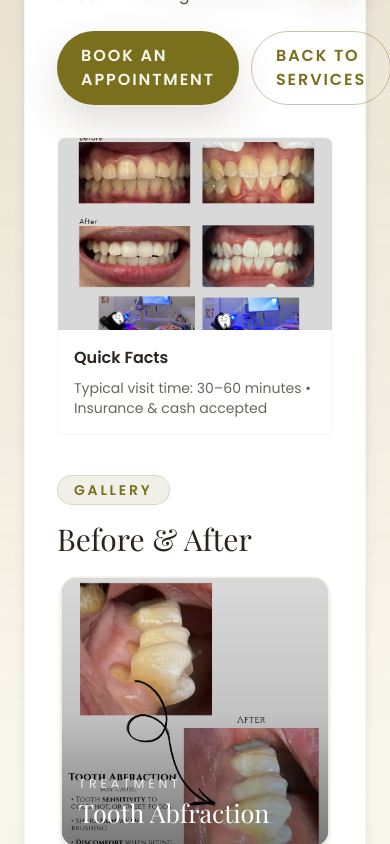
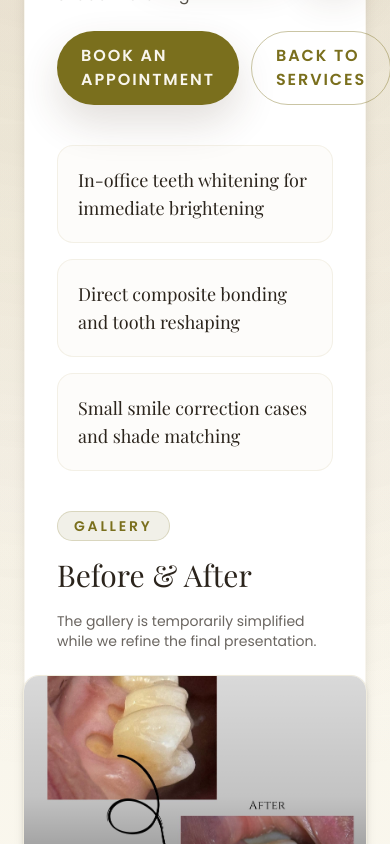
Before and after one commit to Maricklabs/jtalunan-dental-webapp, a Next.js app: page /services/cosmetic-dentistry in a window 390 px wide. Shown: the part 840-1684 px from the top of the page. Built offline with nearby package versions, Linux system fonts and the light colour scheme; a web font is replaced by a local one.

Commit message:
Refactor ServiceGallery and ServicePage components to improve gallery functionality and layout

```diff
--- a/src/app/services/[slug]/page.tsx
+++ b/src/app/services/[slug]/page.tsx
@@ -197,23 +197,21 @@ export default function ServicePage({ params }: { params: { slug: string } }) {
                   </Link>
                 </div>
               </div>
-
-              <aside className="md:w-1/3">
-                <div className="rounded-lg overflow-hidden border border-sand/30 bg-white">
-                  <div className="relative h-48">
-                    <Image src={data.gallery[0].src} alt={`${data.title} image`} fill className="object-cover" />
-                  </div>
-                  <div className="p-4">
-                    <h5 className="font-semibold">Quick Facts</h5>
-                    <p className="mt-2 text-sm text-ink/70">Typical visit time: 30–60 minutes • Insurance & cash accepted</p>
-                  </div>
-                </div>
-              </aside>
             </div>
 
-            {/* Gallery / Before & After */}
+            <div className="mt-10 grid gap-4 md:grid-cols-3">
+              {data.highlights.map((item) => (
+                <div key={item} className="rounded-2xl border border-sand/40 bg-sand/10 p-5">
+                  <p className="font-display text-lg text-ink">{item}</p>
+                </div>
+              ))}
+            </div>
+
             <div className="mt-10">
               <SectionHeading eyebrow="Gallery" title="Before & After" size="md" />
+              <p className="mt-4 max-w-3xl text-sm text-ink/70">
+                The gallery is temporarily simplified while we refine the final presentation.
+              </p>
               <div className="mt-6">
                 <ServiceGallery items={data.gallery} />
               </div>
--- a/src/components/ServiceGallery.tsx
+++ b/src/components/ServiceGallery.tsx
@@ -1,6 +1,6 @@
 "use client";
 
-import React, { useEffect, useRef, useState } from "react";
+import React, { useEffect, useState } from "react";
 import Image from "next/image";
 
 type Props = {
@@ -17,9 +17,10 @@ export default function ServiceGallery({ items, intervalMs = 3500 }: Props) {
   const [index, setIndex] = useState(0);
   const [paused, setPaused] = useState(false);
   const total = items.length;
+  const hasMultiple = total > 1;
 
   useEffect(() => {
-    if (total <= 1) return;
+    if (!hasMultiple) return;
     if (paused) return;
 
     const t = setInterval(() => {
@@ -27,14 +28,15 @@ export default function ServiceGallery({ items, intervalMs = 3500 }: Props) {
     }, intervalMs);
 
     return () => clearInterval(t);
-  }, [total, intervalMs, paused]);
+  }, [hasMultiple, intervalMs, paused]);
 
   const go = (dir: number) => {
+    if (!hasMultiple) return;
     setIndex((i) => (i + dir + total) % total);
   };
 
   const getIndex = (offset: number) => (index + offset + total) % total;
-  const cards = total > 1
+  const cards = hasMultiple
     ? [
         { item: items[getIndex(-1)], position: "left" as const },
         { item: items[getIndex(0)], position: "center" as const },
@@ -44,34 +46,35 @@ export default function ServiceGallery({ items, intervalMs = 3500 }: Props) {
 
   return (
     <div onMouseEnter={() => setPaused(true)} onMouseLeave={() => setPaused(false)}>
-      <div className="relative flex w-full items-center justify-center gap-4 px-2 sm:gap-6 sm:px-0">
+      <div className="relative flex w-full items-center justify-center gap-2 px-0 sm:gap-6 sm:px-2">
         <button
           onClick={() => go(-1)}
-          className="hidden sm:flex h-12 w-12 shrink-0 items-center justify-center border border-sand/60 bg-white text-ink transition hover:bg-sand/30"
+          className={`hidden sm:flex h-12 w-12 shrink-0 items-center justify-center border border-sand/60 bg-white text-ink transition hover:bg-sand/30 ${hasMultiple ? "" : "opacity-40"}`}
           aria-label="Previous service image"
+          disabled={!hasMultiple}
         >
           <i className="fa-solid fa-chevron-left" />
         </button>
 
-        <div className="flex flex-1 items-center justify-center gap-4 sm:gap-6">
+        <div className="flex flex-1 items-center justify-center gap-3 sm:gap-6 overflow-visible">
           {cards.map(({ item, position }) => {
             const isCenter = position === "center";
             return (
               <div
                 key={`${item.src}-${position}`}
-                className={`overflow-hidden rounded-2xl border border-sand/60 bg-white transition-all duration-500 ${
+                className={`overflow-hidden rounded-2xl border border-sand/60 bg-white transition-all duration-500 ease-out ${
                   isCenter
-                    ? "z-10 w-64 scale-105 shadow-md sm:w-[34rem]"
-                    : "hidden w-56 opacity-55 sm:block sm:w-72"
+                    ? "z-10 w-[88vw] max-w-[34rem] scale-100 shadow-md sm:w-[34rem]"
+                    : "hidden w-56 opacity-55 sm:block sm:w-72 sm:scale-95"
                 }`}
               >
-                <div className={`relative w-full ${isCenter ? "h-64 sm:h-[26rem]" : "h-52 sm:h-64"}`}>
+                <div className={`relative w-full ${isCenter ? "h-60 sm:h-[26rem]" : "h-44 sm:h-64"}`}>
                   <Image
                     src={item.src}
                     alt={item.alt}
                     fill
                     className="object-cover"
-                    sizes="(max-width: 640px) 256px, 544px"
+                    sizes="(max-width: 640px) 88vw, (max-width: 1024px) 34rem, 544px"
                   />
                   <div className="absolute inset-0 bg-gradient-to-t from-black/45 via-black/10 to-transparent" />
                   {(item.eyebrow || item.title) && (
@@ -90,8 +93,9 @@ export default function ServiceGallery({ items, intervalMs = 3500 }: Props) {
 
         <button
           onClick={() => go(1)}
-          className="hidden sm:flex h-12 w-12 shrink-0 items-center justify-center border border-sand/60 bg-white text-ink transition hover:bg-sand/30"
+          className={`hidden sm:flex h-12 w-12 shrink-0 items-center justify-center border border-sand/60 bg-white text-ink transition hover:bg-sand/30 ${hasMultiple ? "" : "opacity-40"}`}
           aria-label="Next service image"
+          disabled={!hasMultiple}
         >
           <i className="fa-solid fa-chevron-right" />
         </button>
@@ -100,20 +104,23 @@ export default function ServiceGallery({ items, intervalMs = 3500 }: Props) {
       <div className="mt-4 flex justify-center gap-3 sm:hidden">
         <button
           onClick={() => go(-1)}
-          className="flex h-10 w-10 items-center justify-center border border-sand/60 bg-white text-ink transition hover:bg-sand/30"
+          className={`flex h-10 w-10 items-center justify-center border border-sand/60 bg-white text-ink transition hover:bg-sand/30 ${hasMultiple ? "" : "opacity-40"}`}
           aria-label="Previous service image"
+          disabled={!hasMultiple}
         >
           <i className="fa-solid fa-chevron-left" />
         </button>
         <button
           onClick={() => go(1)}
-          className="flex h-10 w-10 items-center justify-center border border-sand/60 bg-white text-ink transition hover:bg-sand/30"
+          className={`flex h-10 w-10 items-center justify-center border border-sand/60 bg-white text-ink transition hover:bg-sand/30 ${hasMultiple ? "" : "opacity-40"}`}
           aria-label="Next service image"
+          disabled={!hasMultiple}
         >
           <i className="fa-solid fa-chevron-right" />
         </button>
       </div>
 
+      {hasMultiple ? (
         <div className="mt-6 flex justify-center gap-2">
           {items.map((_, i) => (
             <button
@@ -126,6 +133,7 @@ export default function ServiceGallery({ items, intervalMs = 3500 }: Props) {
             />
           ))}
         </div>
+      ) : null}
     </div>
   );
 }
```
Lines whose indentation alone changed are shown as unchanged.
